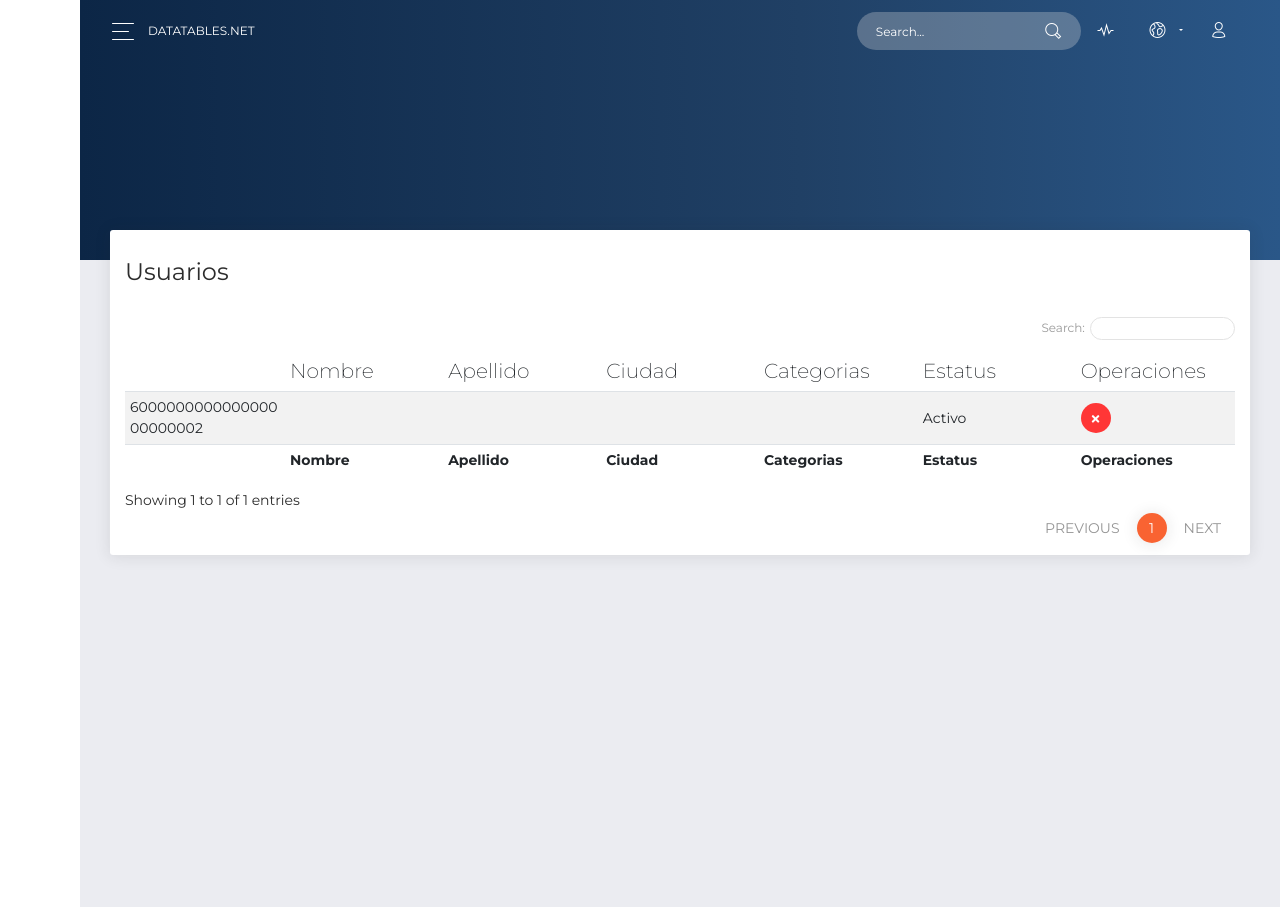
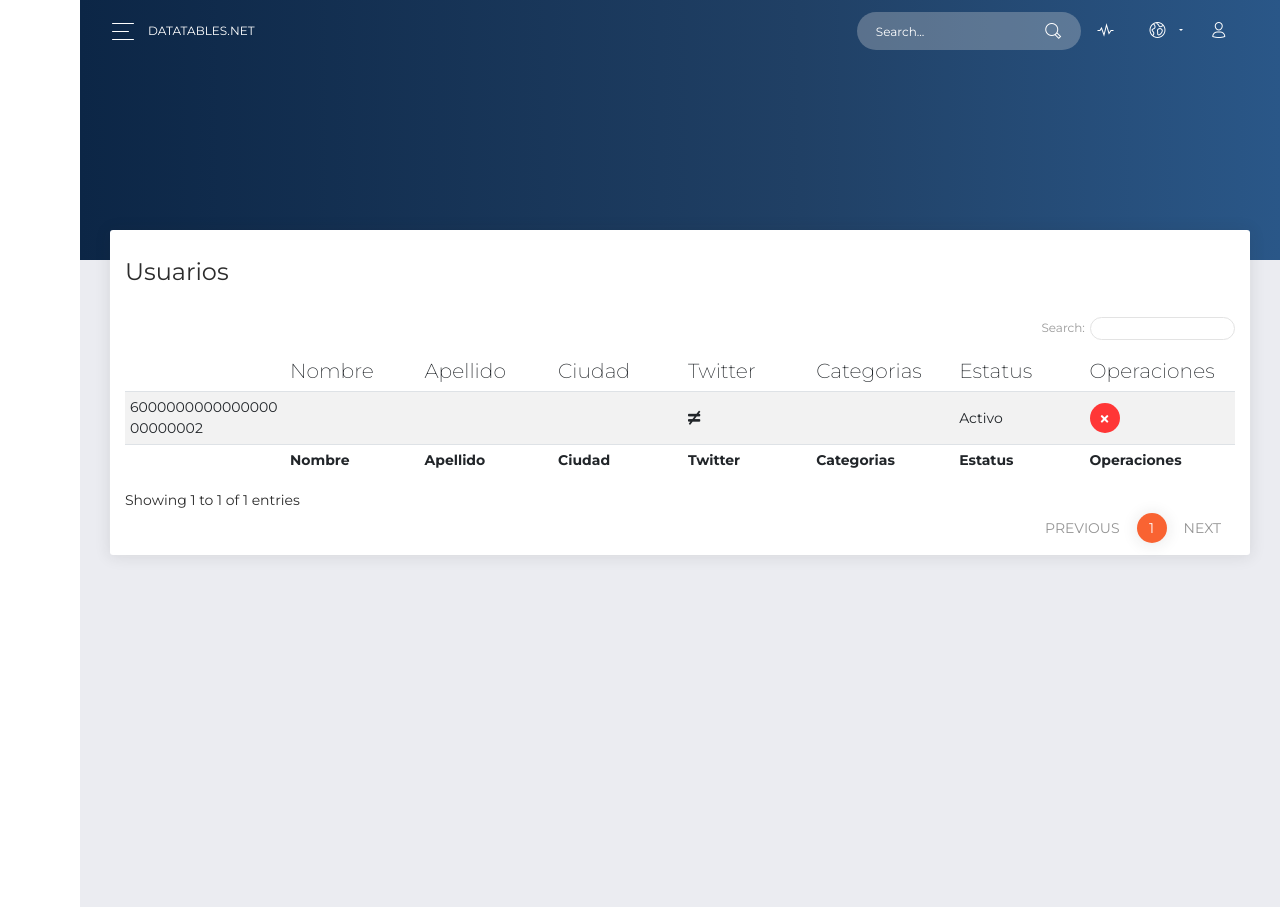
Before and after one commit to yeisserc/dashboard, a Node server app: page /user/ in a window 1280 px wide. Run offline with Node 20, Linux system fonts and the light colour scheme; the visitor is signed in with stand-in values (Sample User, id 1); some libraries are stand-ins or nearby versions.

Commit message:
campo twitter

```diff
--- a/src/routes/user.js
+++ b/src/routes/user.js
@@ -66,6 +66,12 @@ router.get('/datatables-data', async (req, res) => {
                 obj.push(ciudad.nombre || "");
             } else {
                 obj.push("");
+            }
+            console.log('twitter', users[i].twitter)
+            if(users[i].twitter && users[i].twitter.token) {
+                obj.push(true);
+            } else {
+                obj.push(false);
             }
 
             obj.push(users[i].cats || "");
--- a/src/views/admin/usuarios.ejs
+++ b/src/views/admin/usuarios.ejs
@@ -185,6 +185,7 @@
                       <th>Nombre</th>
                       <th>Apellido</th>
                       <th>Ciudad</th>
+                      <th>Twitter</th>
                       <th>Categorias</th>
                       <th>Estatus</th>
                       <th>Operaciones</th>
@@ -196,6 +197,7 @@
                       <th>Nombre</th>
                       <th>Apellido</th>
                       <th>Ciudad</th>
+                      <th>Twitter</th>
                       <th>Categorias</th>
                       <th>Estatus</th>
                       <th>Operaciones</th>
```
Also changed, not shown: src/public/assets/js/users.js.
